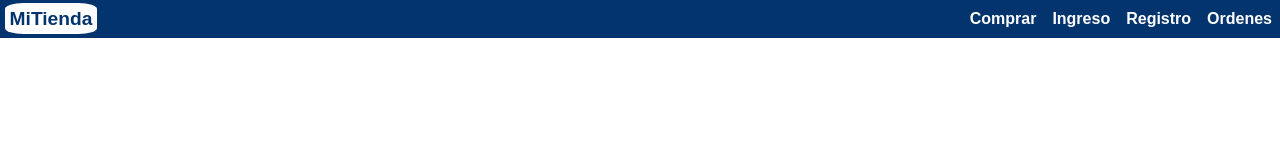
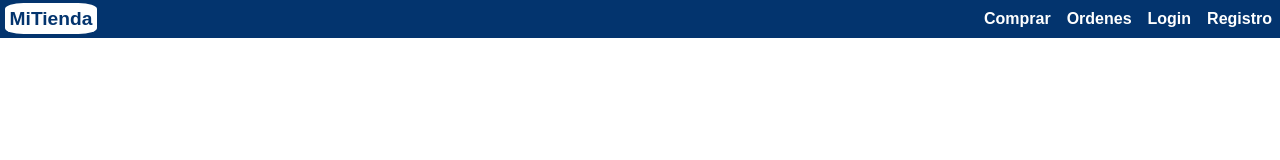
Before and after one commit to Efuentesr/miTienda, a React (Vite) app: page / in a window 1280 px wide. Shown: the top 160 px of the page. Built offline with nearby package versions, Linux system fonts and the light colour scheme.

Commit message:
2025-01-09 v3

```diff
--- a/src/App copy.jsx
+++ b/src/App copy.jsx
@@ -4,11 +4,11 @@ import React, { useState } from "react";
 // import Boton from "./Boton";
 
 import Nav from "./components/Nav";
-import Presentation from "./components/Presentation";
+import Presentation from "./components/Home";
 import Families from "./Families";
-import Login from "./LogIn";
+import Login from "./components/LogIn";
 import Register from './Register'
-import Comprar from './Comprar'
+import Comprar from './components/Comprar'
 import PrdList from "./PrdList";
 
 import "./estilos.css";
--- a/src/App.jsx
+++ b/src/App.jsx
@@ -2,11 +2,11 @@ import React, { useState } from "react";
 import { BrowserRouter as Router, Routes, Route } from 'react-router-dom';
 
 import Nav from "./components/Nav";
-import Presentation from "./components/Presentation";
+import Home from "./components/Home";
 // import Families from "./components/Families";
-import Login from "./LogIn";
+import Login from "./components/LogIn";
 import Register from './Register'
-import Comprar from './Comprar'
+import Comprar from './components/Comprar'
 import PrdList from "./PrdList";
 import Orders from "./data/Orders";
 
@@ -20,11 +20,11 @@ const App = () => {
       <Nav />
       <div>
         <Routes>
-          <Route path="/" element={<Presentation />} />
+          <Route path="/" element={<Home />} />
+          <Route path="/orders" element={<Orders />} />
+          <Route path="/Comprar" element={<Comprar />} />
           <Route path="/login" element={<Login />} />
           <Route path="/registro" element={<Register />} />
-          <Route path="/orders" element={<Orders />} />
-          <Route path="/Comprar" element={<Comprar />} />
         </Routes>
 
       </div>
--- a/src/components/Nav.jsx
+++ b/src/components/Nav.jsx
@@ -40,14 +40,13 @@ const Nav = () => {
                             <Link className="nav-link" to="/comprar">Comprar</Link>
                         </li>
                         <li className="nav-item">
-                            <Link to="/login" className="nav-link">Ingreso</Link>
+                            <Link className="nav-link" to="/orders">Ordenes</Link>
+                        </li>
+                        <li className="nav-item">
+                            <Link to="/login" className="nav-link">Login</Link>
                         </li>
                         <li className="nav-item">
                             <Link className="nav-link" to="/registro">Registro</Link>
-                        </li>
-                        <li className="nav-item">
-                            {/* <a className="nav-link" href="./orders.html">Ordenes</a> */}
-                            <Link className="nav-link" to="/orders">Ordenes</Link>
                         </li>
                     </ul>
                 </div>
```
Also changed, not shown: src/components/Home.jsx (renamed from src/components/Presentation.jsx, +2 -8 lines), src/components/Comprar.jsx (renamed from src/Comprar.jsx), src/components/LogIn.jsx (renamed from src/LogIn.jsx).
